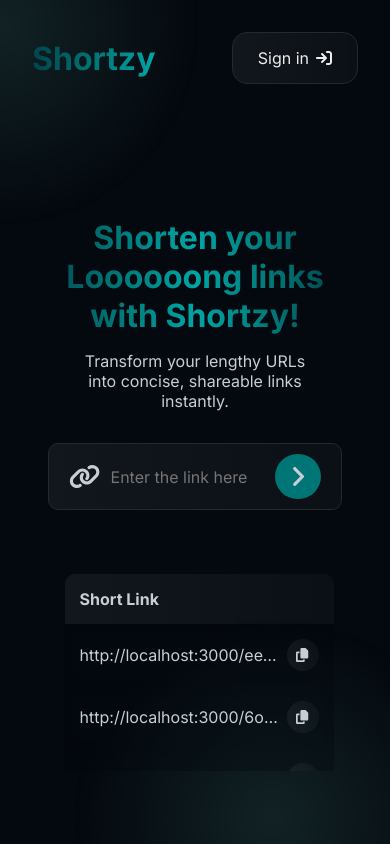
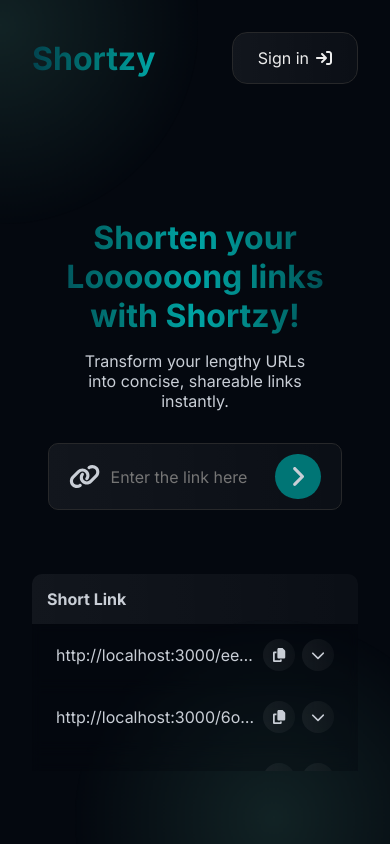
Before and after one commit to Yndh/shortzy, a Next.js app: page / in a window 390 px wide. Built offline with nearby package versions, Linux system fonts and the light colour scheme.

Commit message:
Add row toggling for mobile

```diff
--- a/app/components/links.tsx
+++ b/app/components/links.tsx
@@ -1,5 +1,5 @@
 "use client";
-import { faCopy } from "@fortawesome/free-solid-svg-icons";
+import { faChevronDown, faChevronUp, faCopy } from "@fortawesome/free-solid-svg-icons";
 import styles from "../page.module.scss";
 import QRCode from "qrcode.react";
 import { useEffect, useState } from "react";
@@ -12,6 +12,7 @@ interface LinkData {
   clicks: number;
   active: boolean;
   date: Date;
+  isOpen?: boolean;
 }
 
 export default function LinkTable() {
@@ -123,8 +124,8 @@ export default function LinkTable() {
         <tbody>
           {data.length > 0 ? (
             data.map((row, index) => (
-              <tr key={index}>
-                <td>
+              <tr key={index} className={row.isOpen ? styles.active : ''}>
+              <td>
                   <span className={styles.rowText}>
                     <a
                       href={`http://localhost:3000/${row.linkCode}`}
@@ -140,6 +141,20 @@ export default function LinkTable() {
                       }}
                     >
                       <FontAwesomeIcon icon={faCopy} />
+                    </button>
+                    <button
+                    onClick={() => {
+                      const updatedData = data.map((item, idx) => {
+                        if (idx === index) {
+                          return { ...item, isOpen: !item.isOpen };
+                        }
+                        return item;
+                      });
+                      setData(updatedData);
+                    }}
+                    className={styles.mobileButton}
+                    >
+                      <FontAwesomeIcon icon={row.isOpen ? faChevronUp : faChevronDown} />
                     </button>
                   </span>
                 </td>
--- a/app/page.module.scss
+++ b/app/page.module.scss
@@ -231,6 +231,10 @@
           opacity: .8;
         }
       }
+
+      .mobileButton{
+        display: none;
+      }
     }
 
     tr {
@@ -265,6 +269,7 @@
       width: 20px;
       aspect-ratio: 1/1;
     }
+
   }
 }
 
@@ -316,8 +321,10 @@
     }
   }
 
+  .tableContainer{
+    width: 100%;
+
     .linksTable {
-    width: 95%;
 
       a {
         width: 200px;
@@ -330,6 +337,29 @@
       tr th:not(:first-child),
       tr td:not(:first-child) {
         display: none !important;
+      }
+
+      .mobileButton{
+        display: flex !important;
+      }
+
+      tr.active{
+        display: flex !important;
+        flex-direction: column;
+
+        td:not(:nth-child(4)){
+          display: block !important;
+        }
+
+        td:not(:first-child){
+          text-align: center;
+
+          a{
+            justify-content: center;
+            width: 100%;
+          }
+        }
+      }
     }
   }
 }
```
Also changed, not shown: app/login.module.scss (+9 -0 lines). Lines whose indentation alone changed are shown as unchanged.
